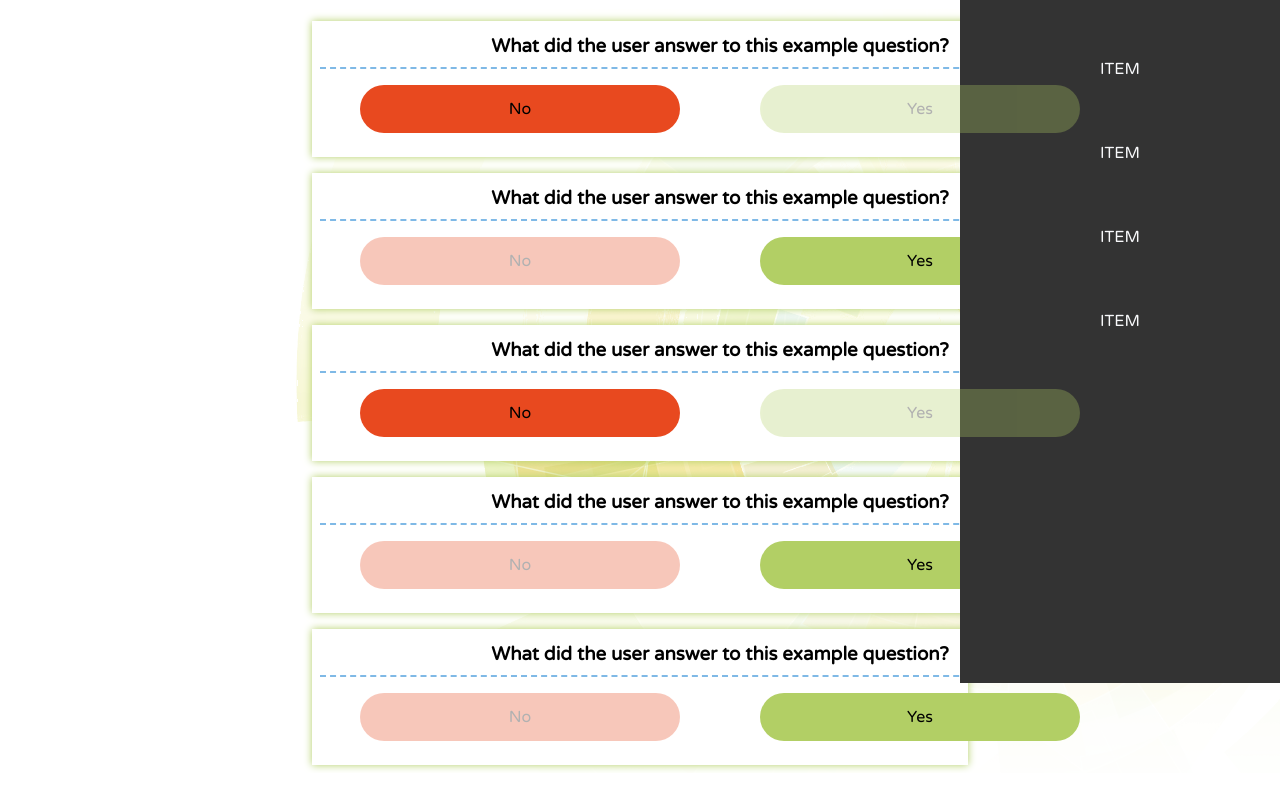
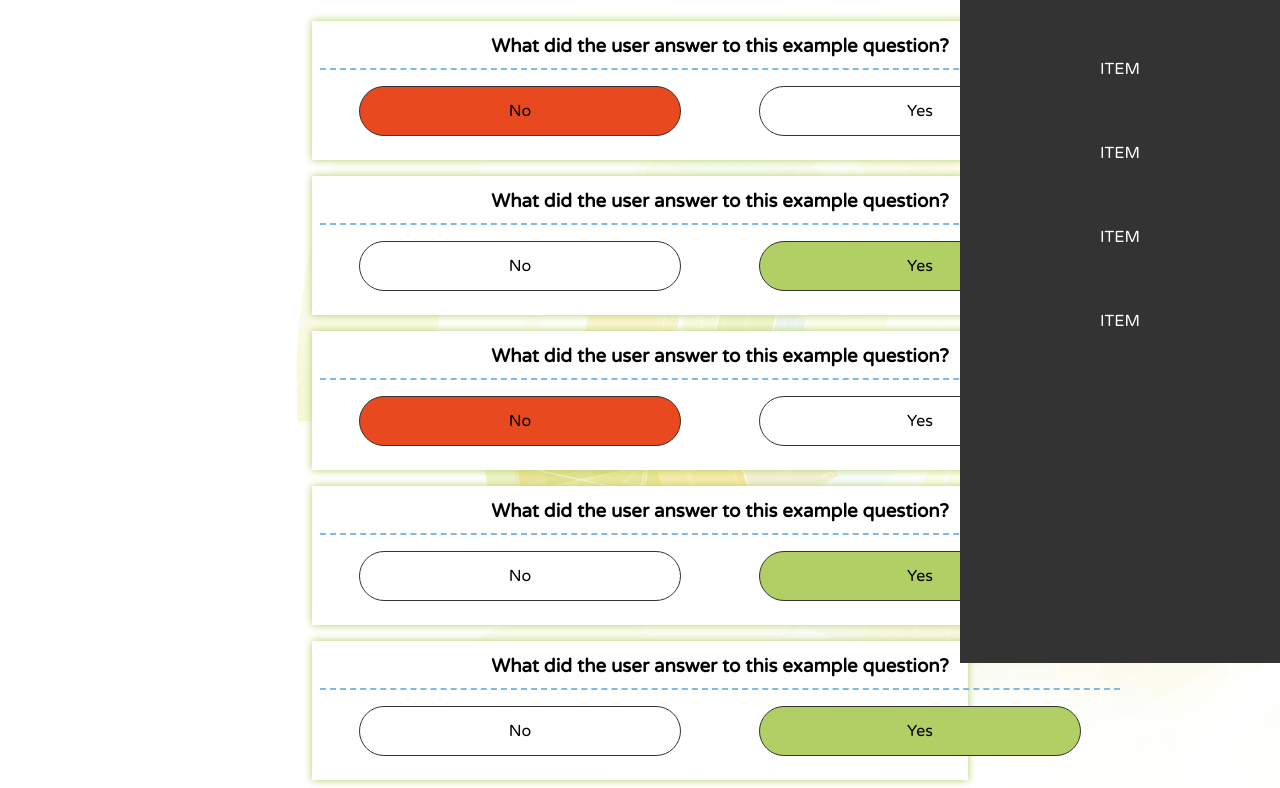
Before and after one commit to pontoonapps/CareerGuide, a plain HTML site: page workfindr/mockups-shared/questionnaireReview.html in a window 1280 px wide. Both pictures are taken after a click on the picture 980 px from the left and 40 px from the top of the page. Shown: the part 137-925 px from the top of the page. Drawn offline with Linux system fonts and the light colour scheme.

Commit message:
review changes

```diff
--- a/workfindr/mockups-shared/index.css
+++ b/workfindr/mockups-shared/index.css
@@ -1,7 +1,8 @@
 @import url('https://fonts.googleapis.com/css2?family=Open+Sans&family=Varela+Round&display=swap');
 
 :root {
-  --main-bg-colour: #F8F9FB;
+  --main-bg-color: white;
+  --main-color: black; /* where we set background we also need to set color */
   --PONTBlue: #36B6B0; /*renamed from verdigris to PONTBlue (though it is more turqoise so blue may not be the best choice)*/
   --PONTLightBlue: #7FB9E6; /*renamed from teagreen to PONTLightBlue*/
   --PONTRed: #E8491F; /*renamed from flame to PONTRed*/
@@ -9,8 +10,8 @@
   --PONTOrange: #E69911; /*rename from gamboge to PONTOrange*/
   --davys-gray: #333333;
 
-  --title-font: 'Varela Round';
-  --text-font: 'Open Sans';
+  --title-font: 'Varela Round', sans-serif;
+  --text-font: 'Open Sans', sans-serif; /* defaults before the fonts load */
 }
 
 * {
@@ -20,6 +21,8 @@
 } /*set global margin and padding to 0 so defaults don't interfer with layout*/
 
 body {
+  background-color: var(--main-bg-color);
+  color: var(--main-color);
   background-image: url('img/pontoon-webbanner-bg-blur-final.png');
   overflow-x: hidden; /*to prevent the horizontal scrollbar turning on automatically with the vertical scroll bar*/
 }
@@ -28,7 +31,8 @@ body {
 #navbar-slide {
   position: absolute;
   width: 20em;
-  height: 92.5vh;
+  top: 5em; /* just under the navbar */
+  bottom: 0; /* bottom of screen because the <nav> doesn't count */
   background-color: var(--davys-gray);
   display: none;
 }
@@ -37,15 +41,16 @@ body {
   display: flex;
   flex-direction: column;
   right: 0;
+  z-index: 1;
 }
 
 #navbar-slide ul {
-  list-style-type: none;
+  list-style: none;
 }
 
 .navbar-slide-item {
   display: block;
-  color: var(--main-bg-colour);
+  color: var(--main-bg-color);
   text-decoration: none;
   margin: 0;
   padding: 2rem;
@@ -94,7 +99,7 @@ h1 {
   margin: 0em 0.5rem;
 }
 
-#wrapper {
+main {
   display: flex;
   flex-direction: column;
   align-items: center;
@@ -110,7 +115,7 @@ h1 {
   max-width: 30em;
   padding: 1em;
   margin: auto;
-  background-color: var(--main-bg-colour);
+  background-color: var(--main-bg-color);
 }
 
 #shortlistbtn {
@@ -127,7 +132,6 @@ h1 {
 }
 
 #info-text {
-  font-size: 1.5rem;
   overflow: hidden; /*maybe limit text length in this box with JS??*/
   font-family: var(--text-font);
   grid-column-start: 1;
@@ -177,7 +181,6 @@ h1 {
   max-width: 100%;
   width: 50em;
   margin: 0.5em 0em;
-
 }
 
 .questionnaireAnswer > * {
@@ -191,21 +194,17 @@ h1 {
   margin: 0.5em 0em;
 
   border-radius: 3em;
-  opacity: 30%;
+  border: thin solid var(--davys-gray);
 
   text-transform: capitalize; /*TODO: Capitalize or uppercase?*/
 }
 
-.questionnaireAnswer > .yes {
+.questionnaireAnswer > .selected.yes {
   background: var(--PONTGreen);
 }
 
-.questionnaireAnswer > .no {
+.questionnaireAnswer > .selected.no {
   background: var(--PONTRed);
-}
-
-.questionnaireAnswer > .selected {
-  opacity: 100%;
 }
 
 .swipeItemImg {
@@ -281,7 +280,7 @@ h1 {
 }
 
 .button {
-  color: var(--main-bg-colour);
+  color: var(--main-bg-color);
   padding: 0.75em 2em;
   font-size: 0.8rem;
   font-weight: bold;
@@ -319,21 +318,21 @@ h1 {
 
 .btn-type1:active {
   color: var(--PONTRed);
-  background-color: var(--main-bg-colour);
+  background-color: var(--main-bg-color);
 }
 
 .btn-type2 {
-  background-color: var(--main-bg-colour);
+  background-color: var(--main-bg-color);
   color: var(--PONTLightBlue);
   border: 0.2em solid var(--PONTLightBlue);
 }
 
 .btn-type2:hover {
-  background-color: var(--main-bg-colour);
+  background-color: var(--main-bg-color);
 }
 
 .btn-type2:active {
-  color: var(--main-bg-colour);
+  color: var(--main-bg-color);
   background-color: var(--PONTLightBlue);
 }
 
@@ -347,6 +346,6 @@ h1 {
 }
 
 .btn-type3:active {
-  color: var(--colour4);
-  background-color: var(--main-bg-colour);
+  color: var(--color4); /* there is no color4 */
+  background-color: var(--main-bg-color);
 }
--- a/workfindr/mockups-shared/questionnaireReview.html
+++ b/workfindr/mockups-shared/questionnaireReview.html
@@ -27,50 +27,50 @@
     </nav>
 
 
-  <section id="wrapper">
+  <main>
 
     <h1 id="title">Questionnaire Review</h1>
 
     <section class="listItemContainer">
       <h3 class="questionnaireReviewTitle">What did the user answer to this example question?</h3>
-      <section class="questionnaireAnswer">
-        <section class="no selected">no</section>
-        <section class="yes">yes</section>
-      </section>
+      <div class="questionnaireAnswer">
+        <div class="no selected">no</div>
+        <div class="yes">yes</div>
+      </div>
     </section>
 
     <section class="listItemContainer">
       <h3 class="questionnaireReviewTitle">What did the user answer to this example question?</h3>
-      <section class="questionnaireAnswer">
-        <section class="no">no</section>
-        <section class="yes selected">yes</section>
-      </section>
+      <div class="questionnaireAnswer">
+        <div class="no">no</div>
+        <div class="yes selected">yes</div>
+      </div>
     </section>
 
     <section class="listItemContainer">
       <h3 class="questionnaireReviewTitle">What did the user answer to this example question?</h3>
-      <section class="questionnaireAnswer">
-        <section class="no selected">no</section>
-        <section class="yes">yes</section>
-      </section>
+      <div class="questionnaireAnswer">
+        <div class="no selected">no</div>
+        <div class="yes">yes</div>
+      </div>
     </section>
 
     <section class="listItemContainer">
       <h3 class="questionnaireReviewTitle">What did the user answer to this example question?</h3>
-      <section class="questionnaireAnswer">
-        <section class="no">no</section>
-        <section class="yes selected">yes</section>
-      </section>
+      <div class="questionnaireAnswer">
+        <div class="no">no</div>
+        <div class="yes selected">yes</div>
+      </div>
     </section>
 
     <section class="listItemContainer">
       <h3 class="questionnaireReviewTitle">What did the user answer to this example question?</h3>
-      <section class="questionnaireAnswer">
-        <section class="no">no</section>
-        <section class="yes selected">yes</section>
-      </section>
+      <div class="questionnaireAnswer">
+        <div class="no">no</div>
+        <div class="yes selected">yes</div>
+      </div>
     </section>
 
-  </section>
+  </main>
 </body>
 </html>
```
Also changed, not shown: workfindr/mockups-shared/shortlist.html (+5 -6 lines), workfindr/mockups-shared/swipeHistory.html (+2 -2 lines), workfindr/mockups-shared/swipepage.html (+2 -2 lines).
